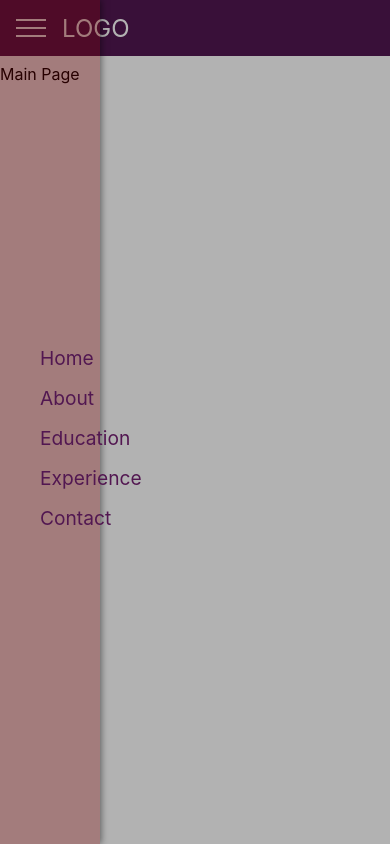
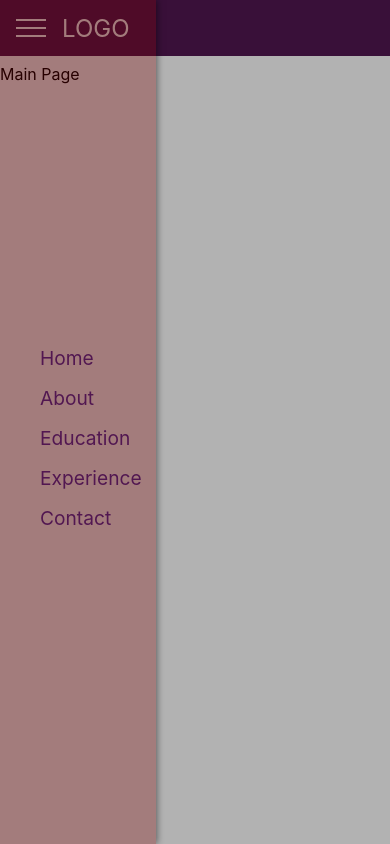
Before and after one commit to DANNYGCHRISTOS/Portfolio, a React (Create React App) app: page /#/ in a window 390 px wide. Both pictures are taken after a click on the button 31 px from the left and 28 px from the top of the page. Built offline with nearby package versions, Linux system fonts and the light colour scheme.

Commit message:
side drawer

```diff
--- a/src/components/Header/SideDrawer/SideDrawer.css
+++ b/src/components/Header/SideDrawer/SideDrawer.css
@@ -5,15 +5,15 @@
   position: fixed;
   top: 0;
   left: 0;
-  width: 50%;
-  max-width: 100px;
+  width: 40%;
+  max-width: 50%;
   z-index: 200;
   transition: transform 0.3s ease-out;
 }
 
 .side-drawer.open {
   transform: translateX(0);
-  width: 50%;
+
 }
 
 .side-drawer ul {
```
